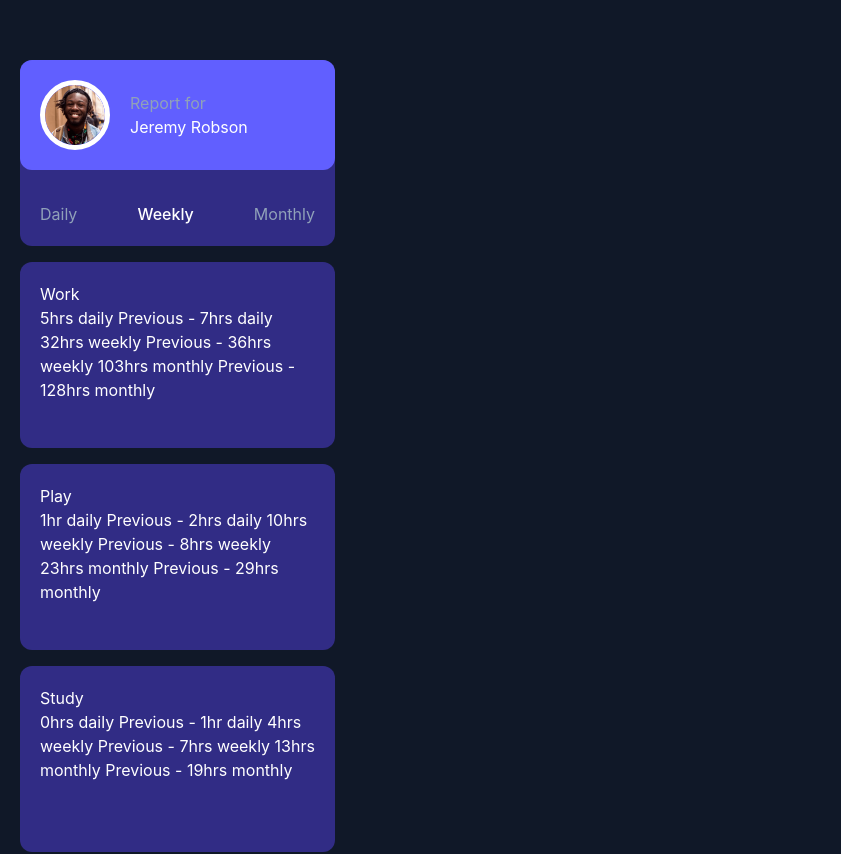
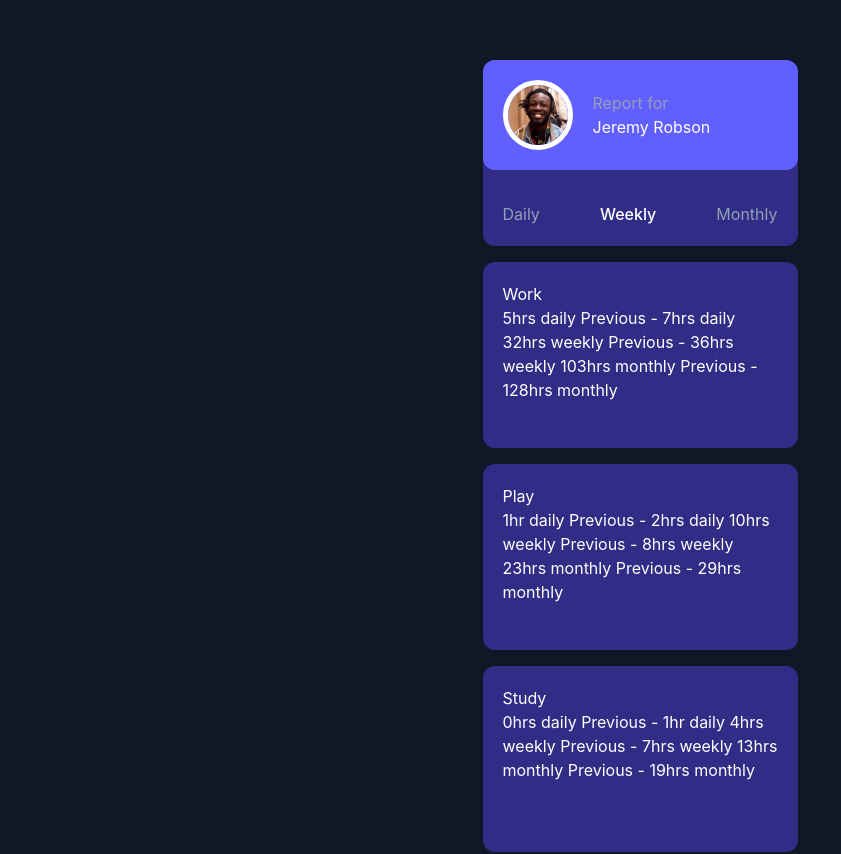
Before and after one commit to JoshuaM04/Time-Tracking-Dashboard, a React (Vite) app in the folder time-tracking-dashboard/: page / in a window 1280 px wide. Shown: the top 854 px of the page, without its empty margins (0-841 px from the left). Built offline with nearby package versions, Linux system fonts and the light colour scheme.

Commit message:
Adjusted alignment of main within the webpage by applying flex properties to the parent container.

```diff
--- a/time-tracking-dashboard/src/App.jsx
+++ b/time-tracking-dashboard/src/App.jsx
@@ -2,7 +2,7 @@
 
 export default function Dashboard() {
   return (
-    <div className="parent-container min-h-screen p-[20px] pt-[60px] bg-gray-900 min-w-screen">
+    <div className="parent-container min-h-screen p-[20px] pt-[60px] bg-gray-900 min-w-screen flex flex-col items-center justify-center">
       <main className="min-h-full grid grid-cols-1 grid-rows-7 gap-4 w-[315px]">
         <div className="box bg-indigo-900 rounded-xl p-[20px] text-white">
           <div className="flex items-center gap-5 mb-[2rem] bg-indigo-500 rounded-xl p-[20px] m-[-20px]">
```
